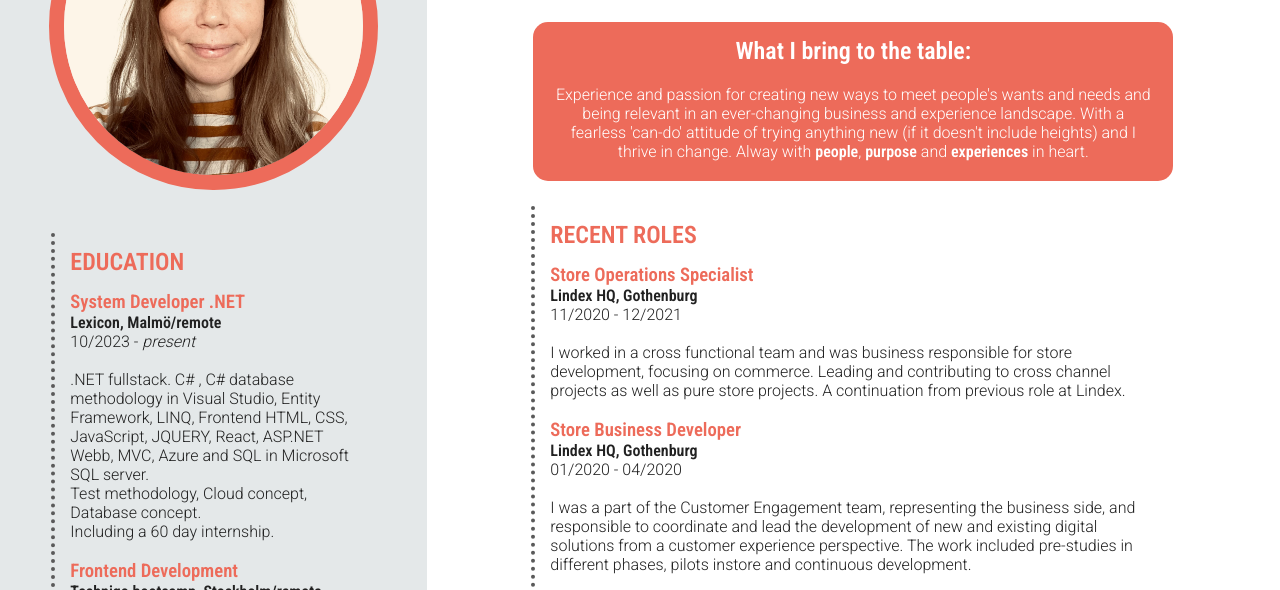
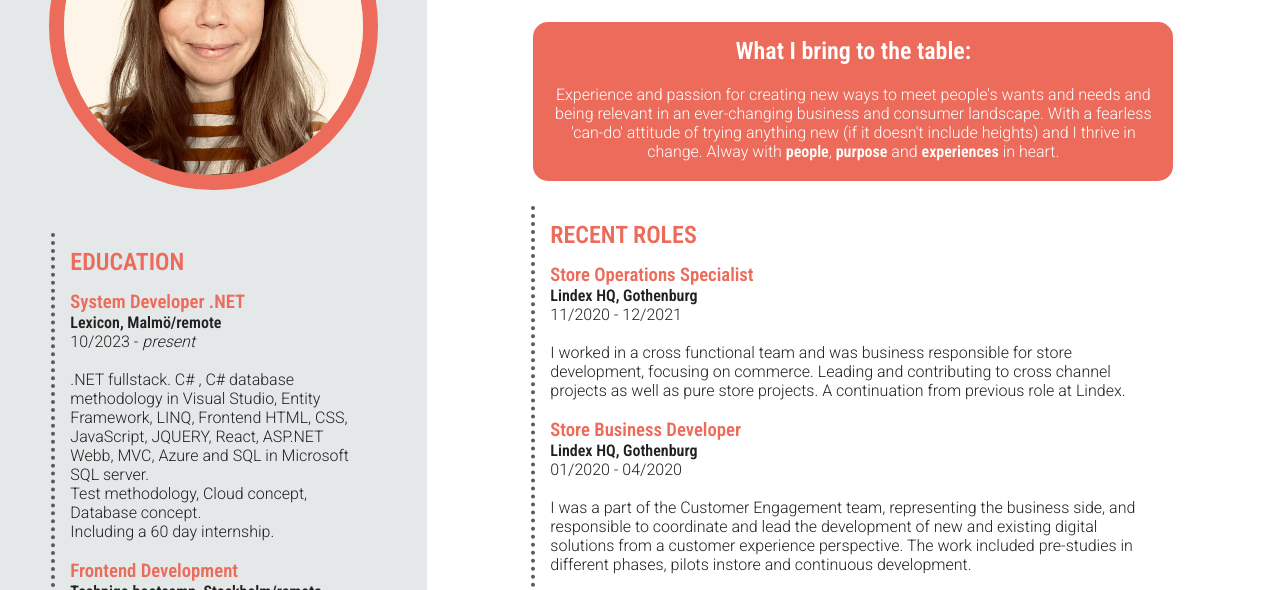
Before and after one commit to darcywinterhill/CV, a plain HTML site: page index.html in a window 1280 px wide. Shown: the part 181-771 px from the top of the page. Drawn offline with Linux system fonts and the light colour scheme.

Commit message:
changed pitch

```diff
--- a/index.html
+++ b/index.html
@@ -98,7 +98,7 @@
           creating new ways to meet
           people's wants and needs and being
           relevant in an ever-changing business and
-          experience landscape.
+          consumer landscape.
           With a fearless 'can-do' attitude
           of trying anything new (if it
           doesn't include heights)
```
